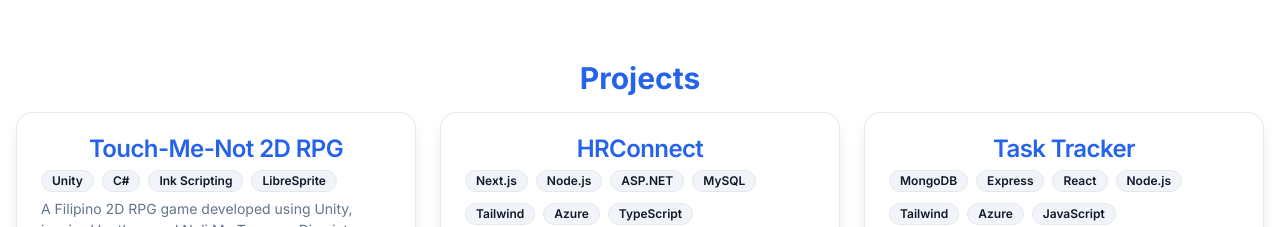
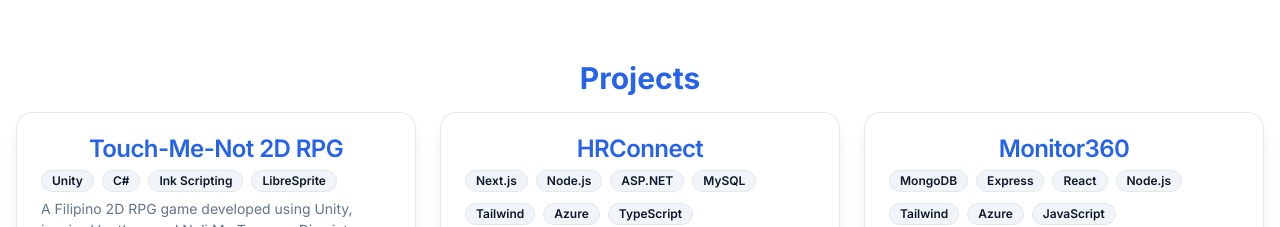
Before and after one commit to jamescasipong/jcasipong-portfolio, a Next.js app: page / in a window 1280 px wide. Shown: the part 1160-1387 px from the top of the page. Built offline with nearby package versions, Linux system fonts and the light colour scheme.

Commit message:
Update datas.js

```diff
--- a/src/app/datas.js
+++ b/src/app/datas.js
@@ -31,12 +31,12 @@
     ],
   },
   {
-    title: "Task Tracker",
+    title: "Monitor360",
     description:
       "A web application built with the MERN stack for managing employee data. It allows users to convert Excel files to JSON, view and edit data, and update the database.",
     images: ["/monitor-task.png"], // Update with actual images if available
     source: "https://github.com/jamescasipong/task-tracker",
-    website: "https://monitoring-task.vercel.app/", // Update with actual website if available
+    website: "https://monitor360.vercel.app/", // Update with actual website if available
     stack: [
       "MongoDB",
       "Express",
```
